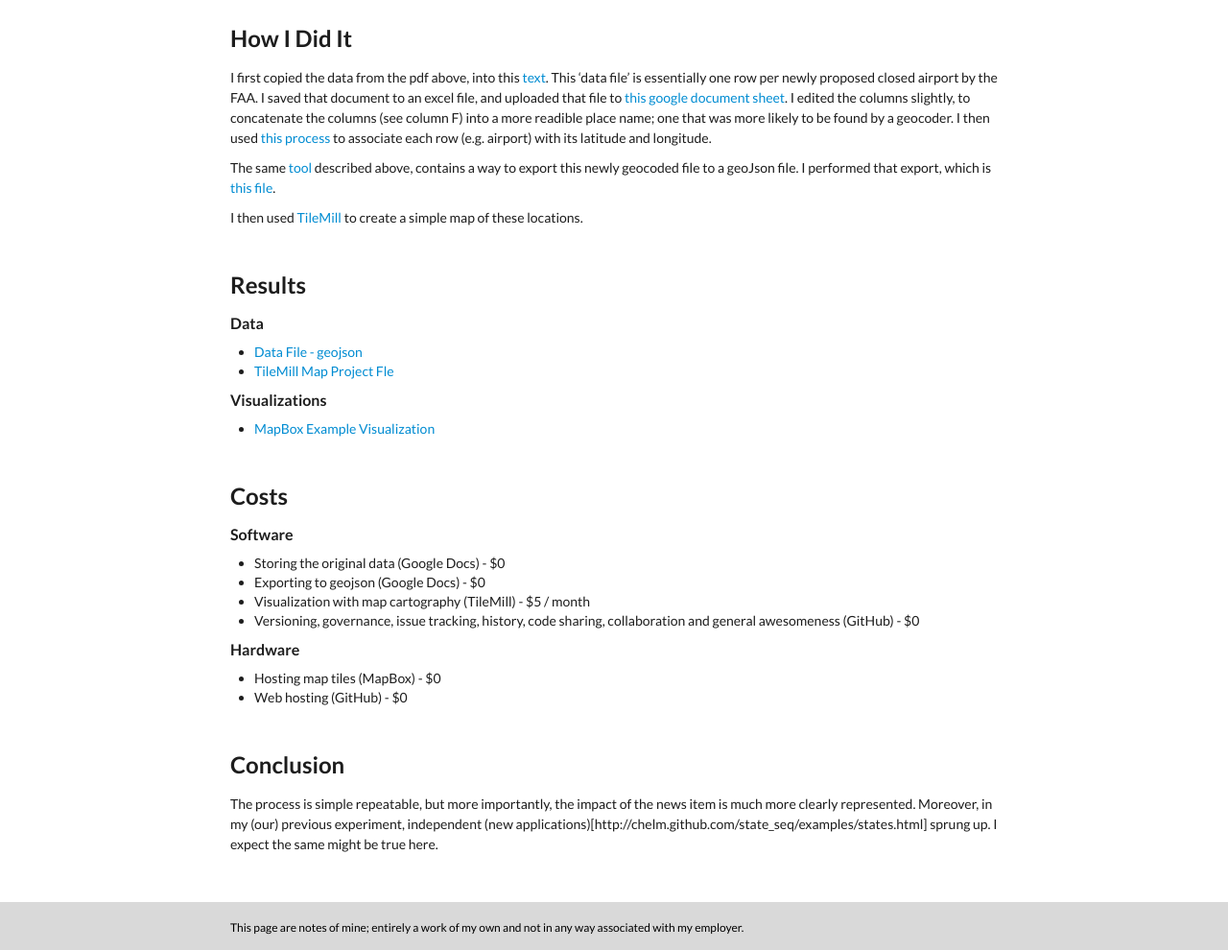
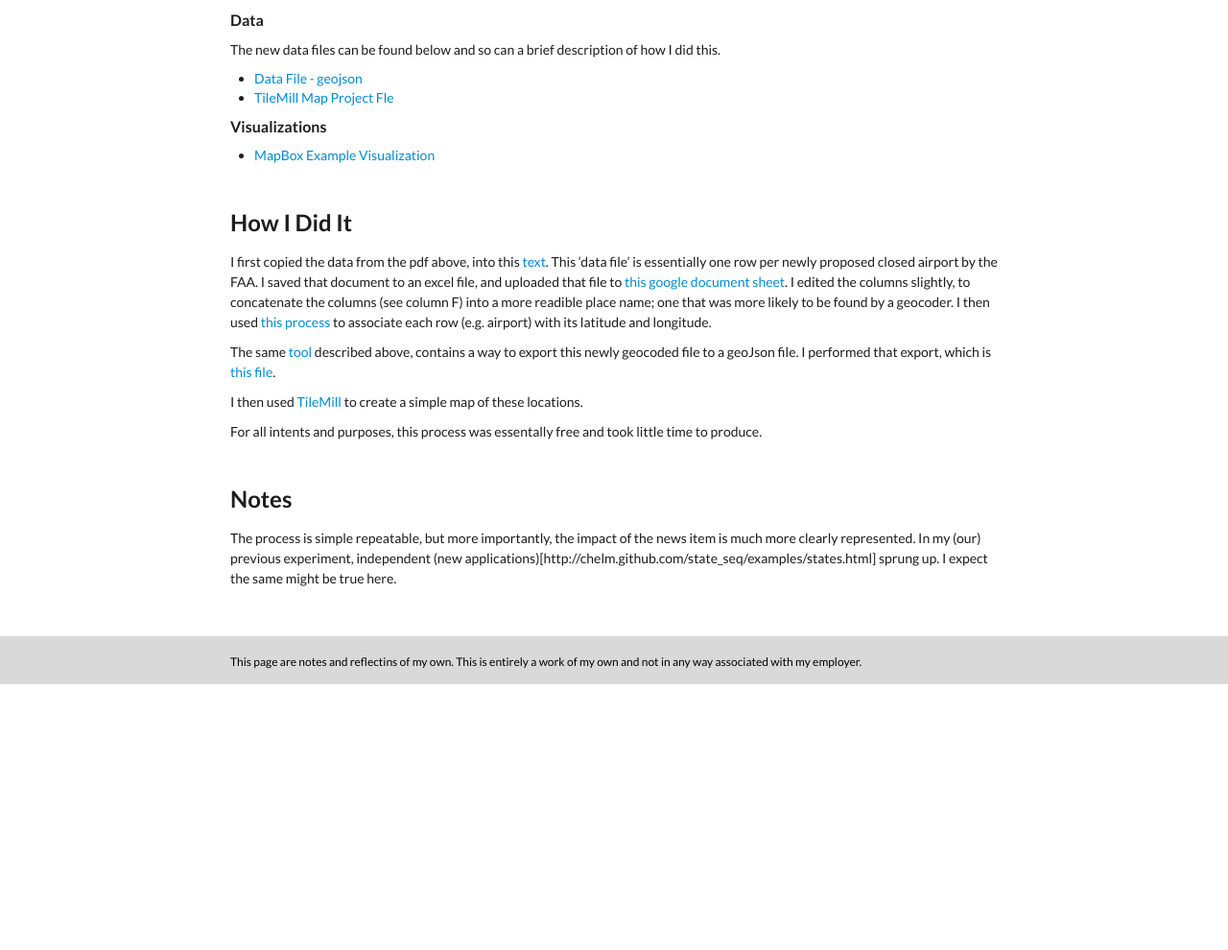
Before and after one commit to feomike/feonotes, a Jekyll site: the page built from faa_closure.md, in a window 1280 px wide and 1400 px high, scrolled down 403 px, cut to the strip 410-1400 px from the top of the window. Shown: the whole strip at 96% size. Built offline with Jekyll 4.4.1, drawn with Linux system fonts in a browser that asks for light colours; Markdown is read by kramdown in place of the engine named in the settings; after the commit the page ends 1526 px from its top, so only the background shows below that; some of the changed text lies outside the part shown.

Commit message:
re-wrote the structure

```diff
--- a/faa_closure.md
+++ b/faa_closure.md
@@ -1,18 +1,32 @@
 ---
 layout: default
 title: feoNotes - notes and reflections from feoMike
-catch: This page are notes of mine; entirely a work of my own and not in any way associated with my employer.
+catch: This page are notes and reflectins of my own.  This is entirely a work of my own and not in any way associated with my employer.
+
 ---
+
 
 ##FAA Airport Closures
 On Friday, March 22, 2013, the Federal Aviation Administration released this [press release](http://www.faa.gov/news/press_releases/news_story.cfm?newsId=14414) describing a "decision that 149 federal contract towers will close beginning April 7 as part of the agency’s sequestration implementation plan."
 
 In addition to the release was a [document](http://www.faa.gov/news/media/fct_closed.pdf) listing the individual name, city, state and airport identification signs of those towers to be closed.
 
-Working on a previous [conclusion](http://feomike.github.com/state_seq/) that perhaps there was a process worth repeating, I took the short time to open this data and make it releaseable.
+Working on a previous [conclusion](http://feomike.github.com/state_seq/) that perhaps PDFs are not a great way to release data, and that indeed information like this is a) easy to produce and b) very cheap to publish and host as rich interactive content, I took the short time to open this data and make it releaseable.  Below is the dynamic map which is the result.
 
 
-<iframe width='700' height='400' frameBorder='0' src='http://a.tiles.mapbox.com/v3/feomike.map-vl7gh805.html#3/38.75220205659119/-96.60806136858311'></iframe>
+<iframe width='700' height='400' frameBorder='0' src='http://a.tiles.mapbox.com/v3/feomike.map-vl7gh805.html#4/38/-96.60'></iframe>
+
+
+
+
+####Data
+The new data files can be found below and so can a brief description of how I did this.
+
+- [Data File - geojson](data/FAA_closed_20130322.geojson)
+- [TileMill Map Project Fle](maps/faa_20130322.mml)
+
+####Visualizations
+- [MapBox Example Visualization](http://tiles.mapbox.com/feomike/map/map-vl7gh805#4.00/38.75/-96.61)
 
 ##How I Did It
 I first copied the data from the pdf above, into this [text](data/faa_closed_20130322.csv).  This 'data file' is essentially one row per newly proposed closed airport by the FAA.  I saved that document to an excel file, and uploaded that file to [this google document sheet](https://docs.google.com/spreadsheet/ccc?key=0Aooxb2GcQ9ifdDRWOVBLUU1ocHRuNFRSUjNwVUZjYmc&usp=sharing).  I edited the columns slightly, to concatenate the columns (see column F) into a more readible place name; one that was more likely to be found by a geocoder.  I then used [this process](http://mapbox.com/blog/mapping-google-doc-spreadsheet/) to associate each row (e.g. airport) with its latitude and longitude.
@@ -21,28 +35,9 @@ The same [tool](http://mapbox.com/blog/mapping-google-doc-spreadsheet/) describe
 
 I then used [TileMill](http://mapbox.com/tilemill/) to create a simple map of these locations.
 
-
-##Results
-
-####Data
-- [Data File - geojson](data/FAA_closed_20130322.geojson)
-- [TileMill Map Project Fle](maps/faa_20130322.mml)
-
-####Visualizations
-- [MapBox Example Visualization](http://tiles.mapbox.com/feomike/map/map-vl7gh805#4.00/38.75/-96.61)
+For all intents and purposes, this process was essentally free and took little time to produce.
 
 
-##Costs
 
-####Software
-- Storing the original data (Google Docs) - $0
-- Exporting to geojson (Google Docs) - $0
-- Visualization with map cartography (TileMill) - $5 / month
-- Versioning, governance, issue tracking, history, code sharing, collaboration and general awesomeness (GitHub) - $0
-
-####Hardware
-- Hosting map tiles (MapBox) - $0
-- Web hosting (GitHub) - $0
-
-##Conclusion
-The process is simple repeatable, but more importantly, the impact of the news item is much more clearly represented.  Moreover, in my (our) previous experiment, independent (new applications)[http://chelm.github.com/state_seq/examples/states.html] sprung up.  I expect the same might be true here.
+##Notes
+The process is simple repeatable, but more importantly, the impact of the news item is much more clearly represented.  In my (our) previous experiment, independent (new applications)[http://chelm.github.com/state_seq/examples/states.html] sprung up.  I expect the same might be true here.
```
